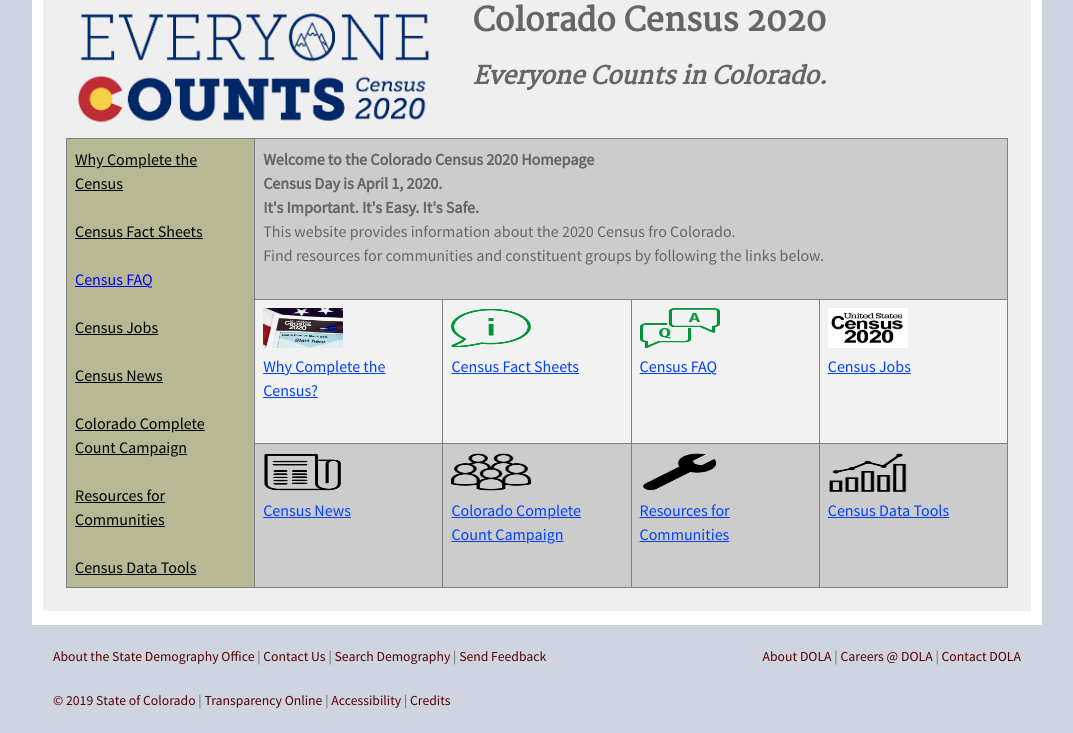
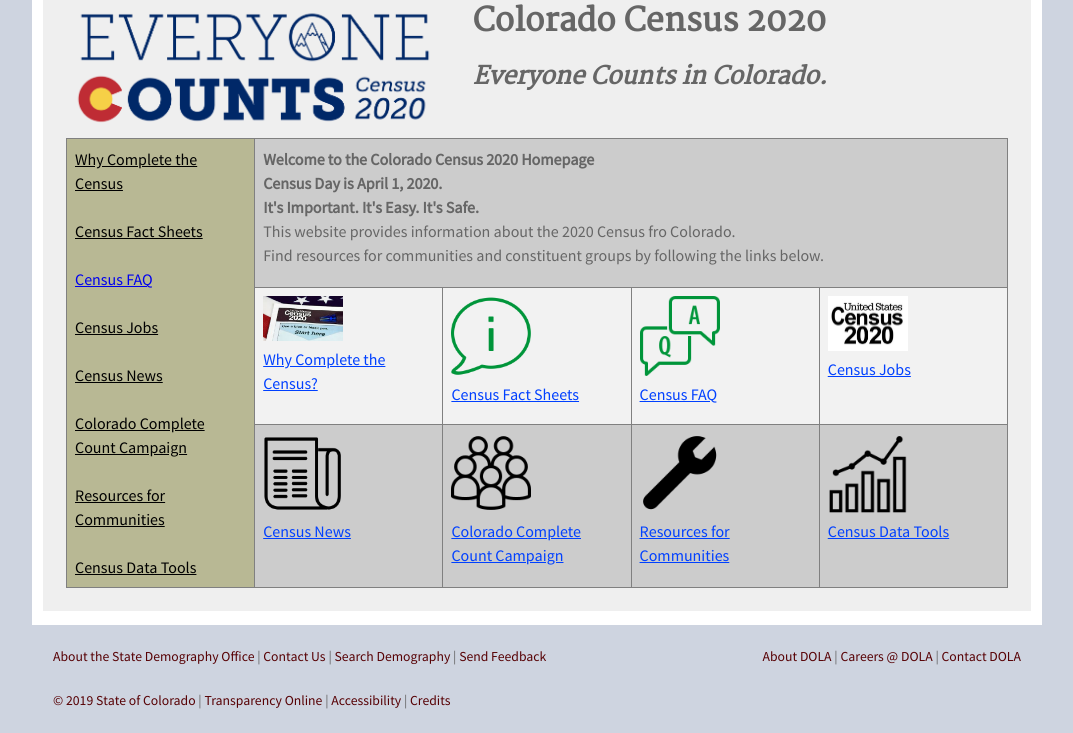
Before and after one commit to TBleess/Website_New, a Jekyll site: the page built from pages/5_CensusACS/census_2020_main.html, in a window 1280 px wide. Shown: the part 961-1694 px from the top of the page, without its empty margins (103-1176 px from the left). Built offline with Jekyll 4.4.1, drawn with Linux system fonts in a browser that asks for light colours.

Commit message:
Add files via upload

```diff
--- a/pages/5_CensusACS/census_2020_main.html
+++ b/pages/5_CensusACS/census_2020_main.html
@@ -105,7 +105,7 @@
 		    <td valign="top" align="center" height="106px">
 				<div title="Everyone Counts in Colorado.  Show that you are here.">
 					<a href='https://demography.dola.colorado.gov/census-acs/2020-census-completion/'>
-					<img src="/images/c2020form.png" alt="Everyone Counts in Colorado.  Show that you are here." style="width:80px;height:40px;"></img>
+					<img src="/images/c2020form.png" alt="Everyone Counts in Colorado.  Show that you are here." style="width:80px;height:auto;"></img>
 					</a>
 				</div>
 				<div title="Everyone Counts in Colorado.  Show that you are here.">
@@ -115,7 +115,7 @@
 			<td valign="top" align="center" height="106px">
 					<div title="Short descriptions of key census topics. Available for downloading.">
 							<a href='https://demography.dola.colorado.gov/census-acs/2020-factsheets/'>
-							<img src="/images/icons8-about-500.png" alt="Short descriptions of key census topics. Available for downloading." style="width:80px;height:40px;"></img>
+							<img src="/images/icons8-about-500.png" alt="Short descriptions of key census topics. Available for downloading." style="width:80px;height:auto;"></img>
 							</a>
 					</div>
 					<div title="Short descriptions of key census topics. Available for downloading.">
@@ -125,7 +125,7 @@
 			<td valign="top" align="center" height="106px">
 				<div title="Answers to your questions about the Census, its contents, and how you complete it.">
 					<a href='https://demography.dola.colorado.gov/census-acs/2020-faq/'>
-					<img src="/images/icons8-faq-100.png" alt="Answers to your questions about the Census, its contents, and how you complete it." style="width:80px;height:40px;"></img>
+					<img src="/images/icons8-faq-100.png" alt="Answers to your questions about the Census, its contents, and how you complete it." style="width:80px;height:auto;"></img>
 					</a>
 				</div>
 				<div title="Answers to your questions about the Census, its contents, and how you complete it.">
@@ -135,7 +135,7 @@
 			<td valign="top" align="center" height="106px">
 				<div title="A listing of Census jobs offered by the U.S. Census Bureau.">
 					<a href='https://demography.dola.colorado.gov/census-acs/2020-census-jobs/'>
-					<img src="/images/c2020logo.png" alt="A listing of Census jobs offered by the U.S. Census Bureau." style="width:80px;height:40px;"></img>
+					<img src="/images/c2020logo.png" alt="A listing of Census jobs offered by the U.S. Census Bureau." style="width:80px;height:auto;"></img>
 					</a>
 				</div>
 			<div title="A listing of Census jobs offered by the U.S. Census Bureau.">
@@ -147,7 +147,7 @@
 			<td valign="top" align="center" height="106px">
 				<div title="A collection of news stories concerning the 2020 Census.">
 						<a href='https://demography.dola.colorado.gov/census-acs/2020-news/'>
-						<img src="/images/icons8-news-500.png" alt="A collection of news stories concerning the 2020 Census." style="width:80px;height:40px;"></img>
+						<img src="/images/icons8-news-500.png" alt="A collection of news stories concerning the 2020 Census." style="width:80px;height:auto;"></img>
 						</a>
 				</div>
 				<div title="A collection of news stories concerning the 2020 Census.">
@@ -157,7 +157,7 @@
 			<td valign="top" align="center" height="106px">
 				<div title="The Colorado Complete Count Campaign (CCC) is a volunteer committee established to increase awareness about Census 2020	and to generate the best, most accurate, count in Colorado.">
 				<a href='https://demography.dola.colorado.gov/demography/2020CCCC/'>
-				<img src="/images/icons8-user-groups-filled-100.png" alt="The Colorado Complete Count Campaign (CCC) is a volunteer committee established to increase awareness about Census 2020 and to generate the best, most accurate, count in Colorado." style="width:80px;height:40px;"></img>
+				<img src="/images/icons8-user-groups-filled-100.png" alt="The Colorado Complete Count Campaign (CCC) is a volunteer committee established to increase awareness about Census 2020 and to generate the best, most accurate, count in Colorado." style="width:80px;height:auto;"></img>
 				</a>
 				</div>
 				<div title="The Colorado Complete Count Campaign (CCC) is a volunteer committee established to increase awareness about Census 2020	and to generate the best, most accurate, count in Colorado.">
@@ -167,7 +167,7 @@
 			<td valign="top" align="center" height="106px">
 				<div title="Find resources, handouts, posters and other materials describing the 2020 Census. Coming soon.">
 				<a href='https://demography.dola.colorado.gov/census-acs/2020-resources/'>
-				<img src="/images/icons8-wrench-filled-100.png" alt="Find resources, handouts, posters and other materials describing the 2020 Census. Coming soon." style="width:80px;height:40px;"></img>
+				<img src="/images/icons8-wrench-filled-100.png" alt="Find resources, handouts, posters and other materials describing the 2020 Census. Coming soon." style="width:80px;height:auto;"></img>
 				</a>
 			    </div>
 				<div title="Find resources, handouts, posters and other materials describing the 2020 Census. Coming soon.">
@@ -177,7 +177,7 @@
 			<td valign="top" align="center"  height="106px">
 				<div title="Online tools for identifying hard to count areas and to track census form submissions.">
 				<a href='https://demography.dola.colorado.gov/census-acs/2020-response-tracker/'>
-				<img src="/images/icons8-combo-chart-100.png" alt="Online tools for identifying hard to count areas and to track census form submissions." style="width:80px;height:40px;"></img>
+				<img src="/images/icons8-combo-chart-100.png" alt="Online tools for identifying hard to count areas and to track census form submissions." style="width:80px;height:auto;"></img>
 				</a>
 				</div>
 				<div title="Online tools for identifying hard to count areas and to track census form submissions.">
```
